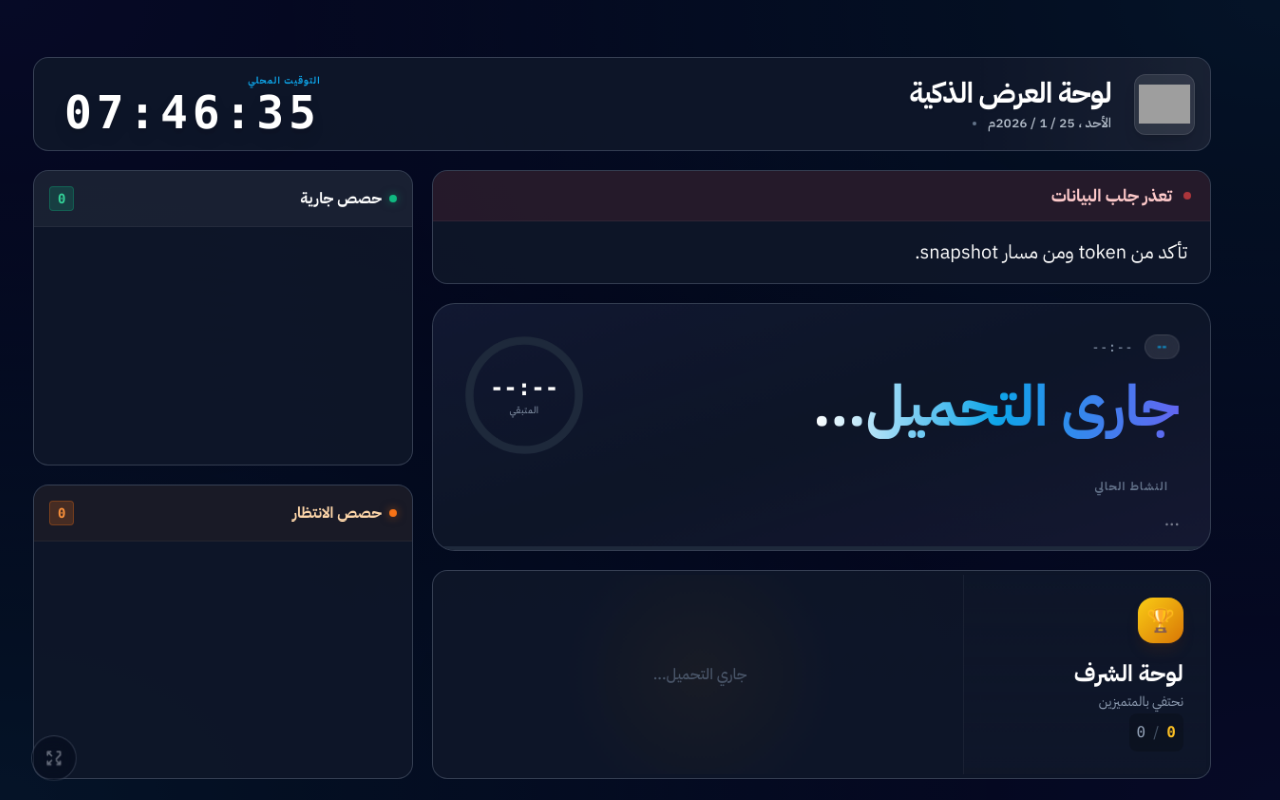
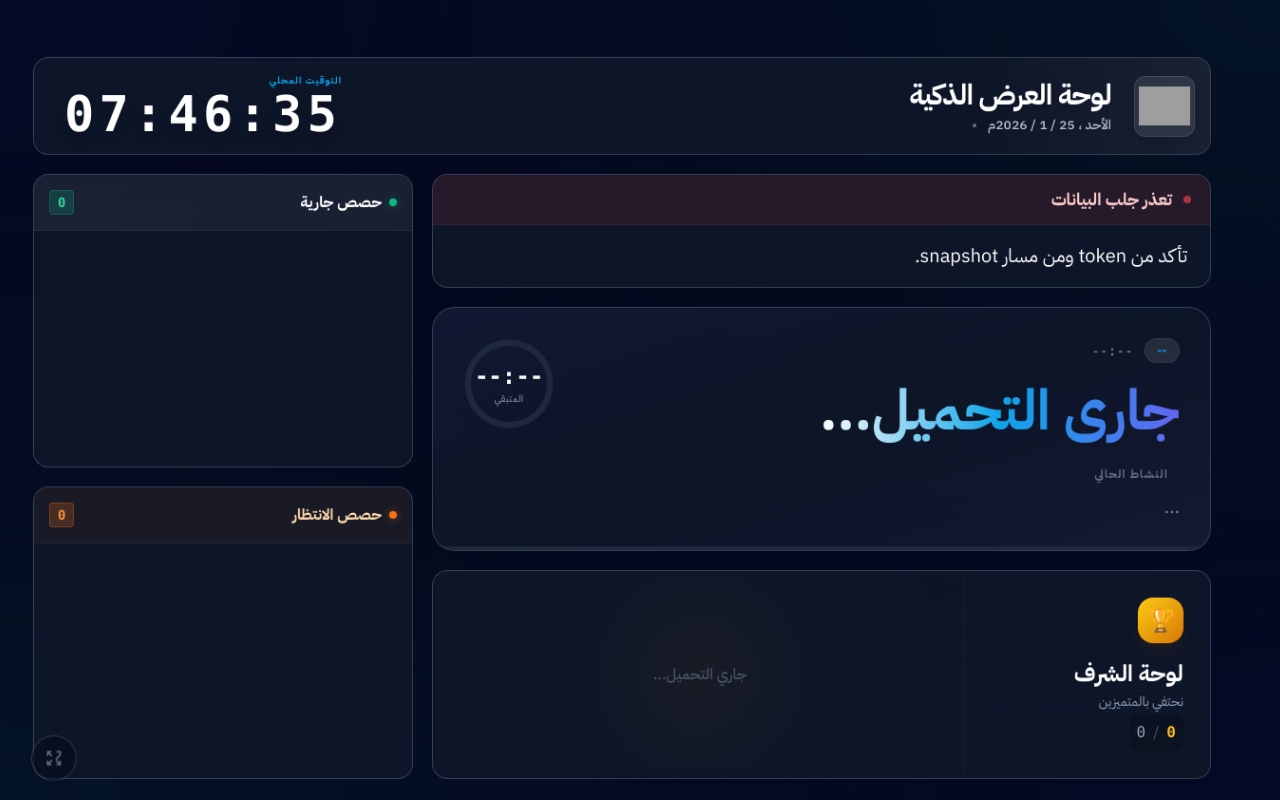
Before and after one commit to azzam1122112-dot/school_display, a Django app: template templates/website/display.html in a window 1280 px wide. Run offline with Django 5.2, Linux system fonts and the light colour scheme; the template is opened without the code that fills it, so the values that code supplies are empty; grey boxes are pictures that could not be loaded.

Commit message:
تحجيم كرت حالة اليوم

```diff
--- a/static/js/display.js
+++ b/static/js/display.js
@@ -2223,6 +2223,24 @@
     setVhVar();
     scheduleFit(0);
 
+    // TVs often load web fonts late; re-fit when font metrics are final.
+    try {
+      if (document.fonts && document.fonts.ready && typeof document.fonts.ready.then === "function") {
+        document.fonts.ready.then(() => scheduleFit(0)).catch(() => {});
+      }
+    } catch (e) {}
+
+    // Also re-fit after full load (images/layout settle)
+    try {
+      window.addEventListener(
+        "load",
+        () => {
+          scheduleFit(0);
+        },
+        { passive: true, once: true }
+      );
+    } catch (e) {}
+
     const body = document.body || document.documentElement;
 
     const lite = isLiteMode();
--- a/templates/website/display.html
+++ b/templates/website/display.html
@@ -110,6 +110,18 @@
 
     .track { will-change: transform; }
     .hidden { display: none !important; }
+
+        /* Responsive typography safeguards for TVs / small viewports */
+        #clock {
+            font-size: clamp(2.2rem, 4.8vw, 3.25rem);
+            line-height: 1;
+        }
+        #heroTitle {
+            font-size: clamp(2.1rem, 4.6vw, 3.75rem);
+            line-height: 1.05;
+            overflow-wrap: anywhere;
+            word-break: break-word;
+        }
 
         /* Slot item styling (applies to actual items created by display.js) */
         .slot-item {
@@ -231,7 +243,7 @@
 
             <div class="relative z-10 flex-1 p-8 flex flex-col gap-6">
                 <!-- Top Row: Badge & Progress -->
-                <div class="flex justify-between items-start">
+                <div class="flex flex-wrap justify-between items-start gap-6">
                     <div class="space-y-4">
                         <div class="flex items-center gap-3">
                             <span id="badgeKind" class="px-3 py-1 rounded-full bg-white/10 border border-white/10 text-xs font-bold uppercase tracking-wider backdrop-blur-md" style="color: var(--accent-sub, #a5b4fc);">--</span>
@@ -244,7 +256,7 @@
                     </div>
 
                     <!-- Progress Circle -->
-                    <div class="relative w-32 h-32 flex-none">
+                    <div class="relative w-24 h-24 md:w-32 md:h-32 flex-none">
                         <svg class="w-full h-full transform -rotate-90" viewBox="0 0 120 120">
                             <!-- Background Track -->
                             <circle cx="60" cy="60" r="54" class="stroke-slate-800" stroke-width="8" fill="none"></circle>
```
